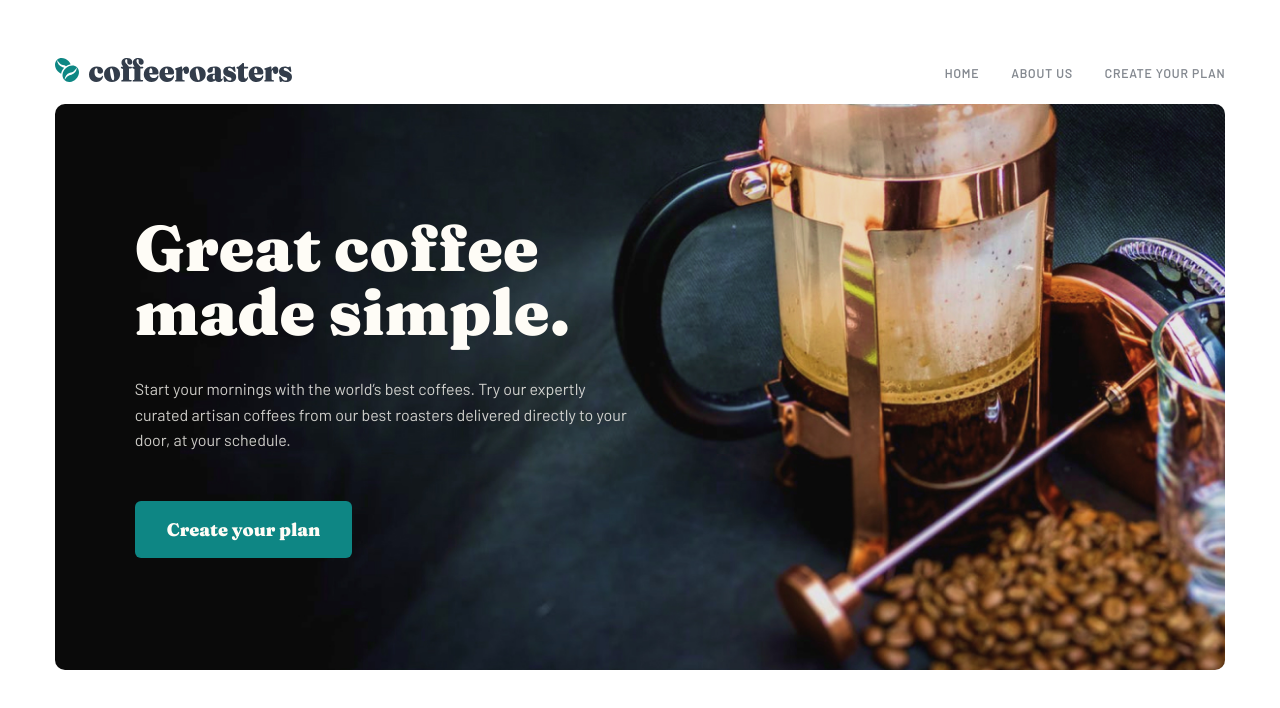
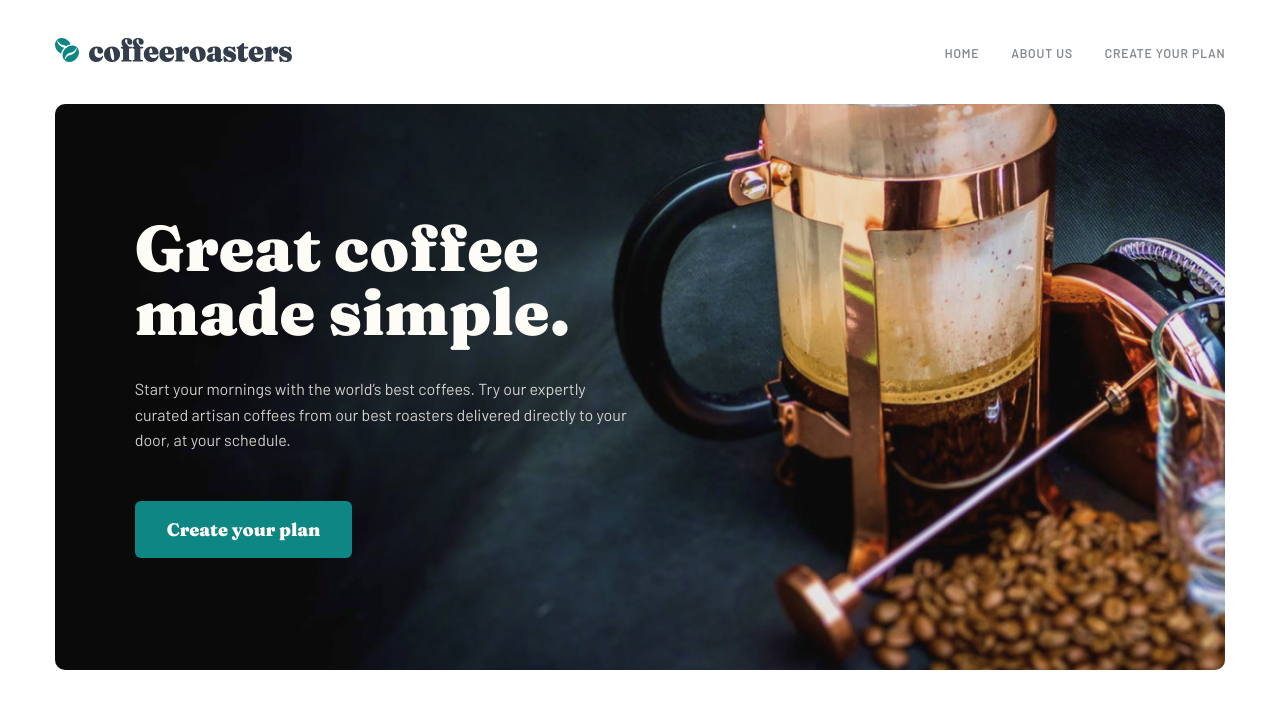
Before and after one commit to bluepersia/coffeeroasters, a React (Vite) app: page / in a window 1280 px wide. Shown: the top 708 px of the page. Built offline with nearby package versions, Linux system fonts and the light colour scheme.

Commit message:
Header bottom padding

```diff
--- a/src/components/shared/Header/header.module.css
+++ b/src/components/shared/Header/header.module.css
@@ -4,12 +4,14 @@
   justify-content: space-between;
   height: 4.5rem;
   padding-top: 1.5rem;
+  padding-bottom: 1rem;
 }
 
 @media (min-width: 768px) {
   .header {
     height: 6.5rem;
     padding-top: 2.5rem;
+    padding-bottom: 2.5rem;
   }
 
   .menuBtn {
```
